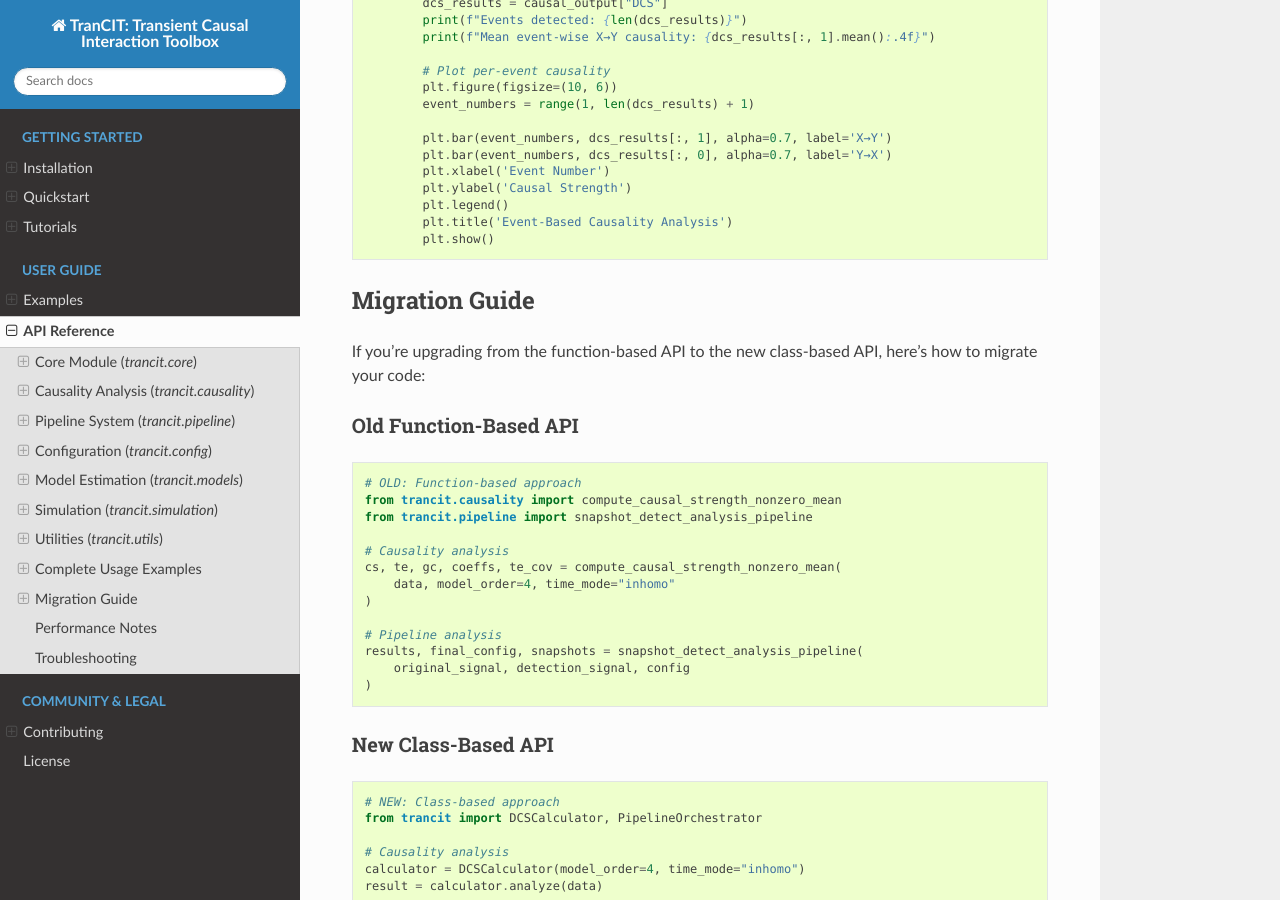
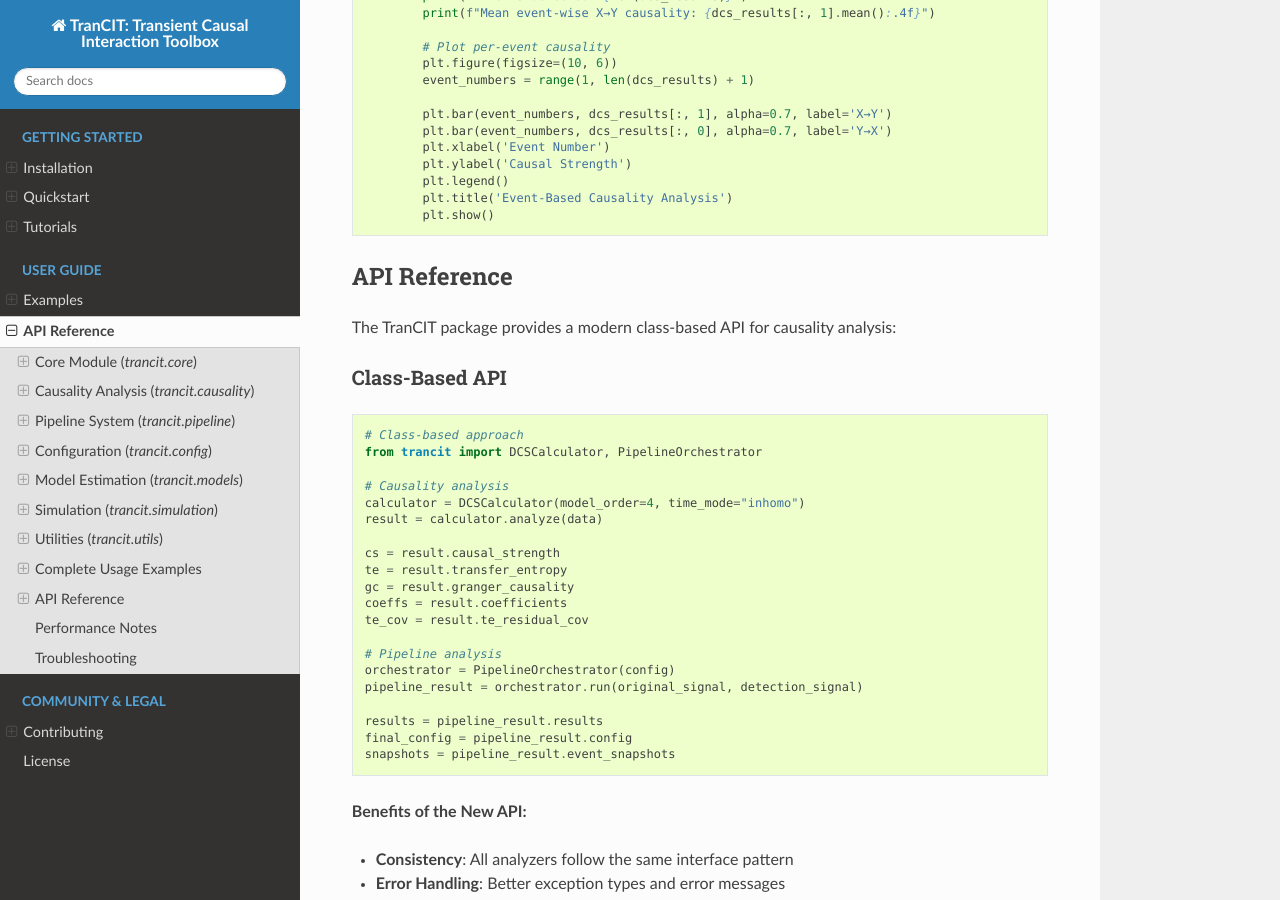
Before and after one commit to CMC-lab/TranCIT, a Sphinx documentation site: the page built from docs/api.rst, in a window 1280 px wide and 900 px high, scrolled down 11428 px. Built offline with Sphinx 7.4.7 and the Read the Docs theme 3.1.0, drawn with Linux system fonts in a browser that asks for light colours; pages that are not in the unit, such as notebooks, are missing from menus; the version number could not be read and is left out; some of the changed text lies outside the part shown.

Commit message:
docs: remove outdated snapshot_detect_analysis_pipeline import from API documentation

```diff
--- a/docs/api.rst
+++ b/docs/api.rst
@@ -927,36 +927,17 @@ Event-Based Analysis Workflow
            plt.show()
 
 *******************
-Migration Guide
+API Reference
 *******************
 
-If you're upgrading from the function-based API to the new class-based API, here's how to migrate your code:
+The TranCIT package provides a modern class-based API for causality analysis:
 
-Old Function-Based API
-=======================
+Class-Based API
+===============
 
 .. code-block:: python
 
-   # OLD: Function-based approach
-   from trancit.causality import compute_causal_strength_nonzero_mean
-   from trancit.pipeline import snapshot_detect_analysis_pipeline
-
-   # Causality analysis
-   cs, te, gc, coeffs, te_cov = compute_causal_strength_nonzero_mean(
-       data, model_order=4, time_mode="inhomo"
-   )
-
-   # Pipeline analysis
-   results, final_config, snapshots = snapshot_detect_analysis_pipeline(
-       original_signal, detection_signal, config
-   )
-
-New Class-Based API
-===================
-
-.. code-block:: python
-
-   # NEW: Class-based approach
+   # Class-based approach
    from trancit import DCSCalculator, PipelineOrchestrator
 
    # Causality analysis
```
Also changed, not shown: other parts of docs/api.rst (+3 -3 lines).
